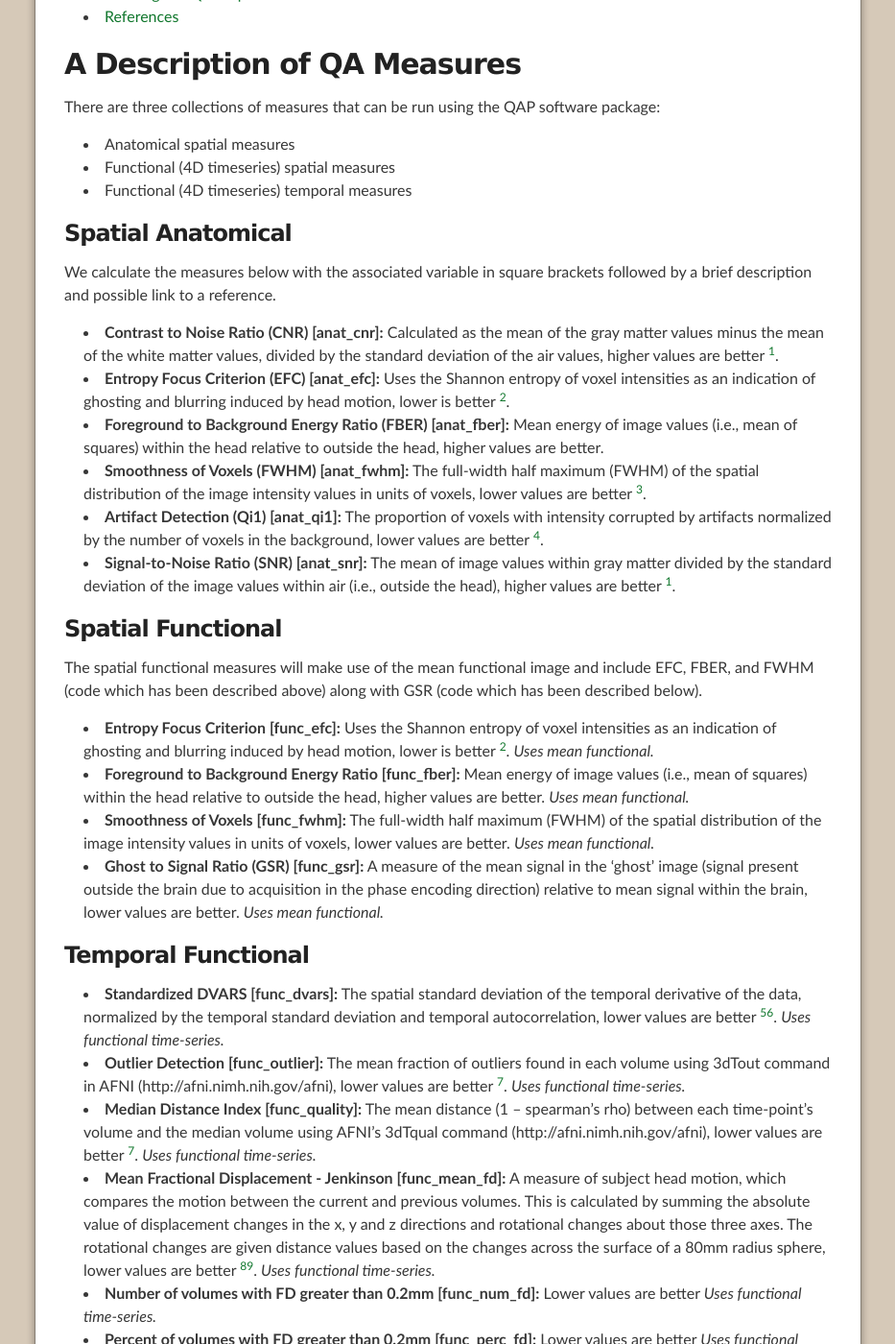
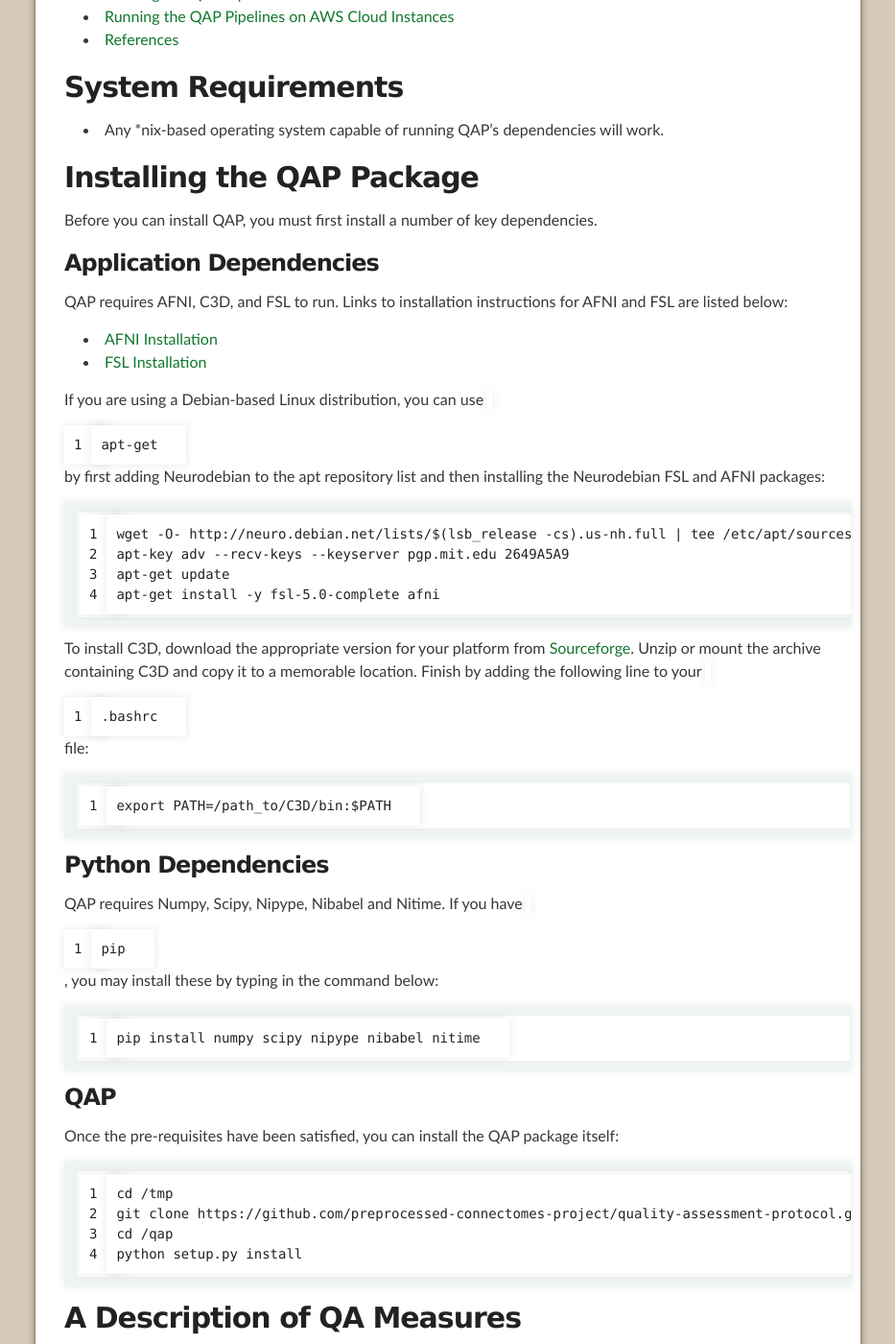
Before and after one commit to preprocessed-connectomes-project/quality-assessment-protocol, a Jekyll site: the page built from qap_documentation.md, in a window 1280 px wide and 1400 px high, scrolled down 442 px. Shown: the whole window at 96% size, without its empty margins (173-1106 px from the left). Built offline with Jekyll 4.4.1, drawn with Linux system fonts in a browser that asks for light colours; some of the changed text lies outside the part shown.

Commit message:
Updated installation instructions

```diff
--- a/qap_documentation.md
+++ b/qap_documentation.md
@@ -7,13 +7,55 @@ title: PCP Quality Assessment Protocol
 
 **Table of Contents**
 
+* [System Requirements](#system-requirements)
+* [Installing the QAP Package](#installing-the-qap-package)
 * [A Description of QA Measures](#a-description-of-qa-measures)
 * [Pipeline Configuration YAML Files](#pipeline-configuration-yaml-files)
 * [Subject List YAML Files](#subject-list-yaml-files)
-* [Installing the QAP Package](#installing-the-qap-package)
 * [Running the QAP Pipelines](#running-the-qap-pipelines)
 * [Running the QAP Pipelines on AWS Cloud Instances](#running-the-qap-pipelines-on-aws-amazon-cloud-instances)
 * [References](#references)
+
+## System Requirements
+
+* Any *nix-based operating system capable of running QAP's dependencies will work.
+
+## Installing the QAP Package
+
+Before you can install QAP, you must first install a number of key dependencies.
+
+### Application Dependencies
+
+QAP requires AFNI, C3D, and FSL to run. Links to installation instructions for AFNI and FSL are listed below:
+
+* [AFNI Installation](#http://afni.nimh.nih.gov/pub/dist/HOWTO/howto/ht00_inst/html)
+* [FSL Installation](#http://fsl.fmrib.ox.ac.uk/fsl/fslwiki/FslInstallation)
+
+If you are using a Debian-based Linux distribution, you can use `apt-get` by first adding Neurodebian to the apt repository list and then installing the Neurodebian FSL and AFNI packages:
+
+    wget -O- http://neuro.debian.net/lists/$(lsb_release -cs).us-nh.full | tee /etc/apt/sources.list.d/neurodebian.sources.list
+    apt-key adv --recv-keys --keyserver pgp.mit.edu 2649A5A9
+    apt-get update
+    apt-get install -y fsl-5.0-complete afni
+
+To install C3D, download the appropriate version for your platform from [Sourceforge](#http://sourceforge.net/projects/c3d/).  Unzip or mount the archive containing C3D and copy it to a memorable location.  Finish by adding the following line to your `.bashrc` file:
+
+    export PATH=/path_to/C3D/bin:$PATH
+
+### Python Dependencies
+
+QAP requires Numpy, Scipy, Nipype, Nibabel and Nitime.  If you have `pip`, you may install these by typing in the command below:
+
+    pip install numpy scipy nipype nibabel nitime
+
+### QAP
+
+Once the pre-requisites have been satisfied, you can install the QAP package itself:
+
+    cd /tmp
+    git clone https://github.com/preprocessed-connectomes-project/quality-assessment-protocol.git qap
+    cd /qap
+    python setup.py install
 
 ## A Description of QA Measures
 
@@ -25,8 +67,6 @@ There are three collections of measures that can be run using the QAP software p
 
 ### Spatial Anatomical
 
-We calculate the measures below with the associated variable in square brackets followed by a brief description and possible link to a reference.
-
 * **Contrast to Noise Ratio (CNR) [anat_cnr]:** Calculated as the mean of the gray matter values minus the mean of the white matter values, divided by the standard deviation of the air values, higher values are better [^1].
 * **Entropy Focus Criterion (EFC) [anat_efc]:** Uses the Shannon entropy of voxel intensities as an indication of ghosting and blurring induced by head motion, lower is better [^2].
 * **Foreground to Background Energy Ratio (FBER) [anat_fber]:** Mean energy of image values (i.e., mean of squares) within the head relative to outside the head, higher values are better.
@@ -36,8 +76,6 @@ We calculate the measures below with the associated variable in square brackets
 
 ### Spatial Functional
 
-The spatial functional measures will make use of the mean functional image and include EFC, FBER, and FWHM (code which has been described above) along with GSR (code which has been described below).
-
 * **Entropy Focus Criterion [func_efc]:** Uses the Shannon entropy of voxel intensities as an indication of ghosting and blurring induced by head motion, lower is better [^2]. _Uses mean functional._
 * **Foreground to Background Energy Ratio [func_fber]:** Mean energy of image values (i.e., mean of squares) within the head relative to outside the head, higher values are better. _Uses mean functional._
 * **Smoothness of Voxels [func_fwhm]:** The full-width half maximum (FWHM) of the spatial distribution of the image intensity values in units of voxels, lower values are better. _Uses mean functional._
@@ -46,7 +84,7 @@ The spatial functional measures will make use of the mean functional image and i
 ### Temporal Functional
 
 * **Standardized DVARS [func_dvars]:** The spatial standard deviation of the temporal derivative of the data, normalized by the temporal standard deviation and temporal autocorrelation, lower values are better [^5][^6]. _Uses functional time-series._
-* **Outlier Detection [func_outlier]:** The mean fraction of outliers found in each volume using 3dTout command in AFNI (http://afni.nimh.nih.gov/afni), lower values are better [^7]. _Uses functional time-series._
+* **Outlier Detection [func_outlier]:** The mean fraction of outliers found in each volume using the [3dTout](http://afni.nimh.nih.gov/pub/dist/doc/program_help/3dToutcount.html) command from [AFNI](http://afni.nimh.nih.gov/afni), lower values are better [^7]. _Uses functional time-series._
 * **Median Distance Index [func_quality]:** The mean distance (1 – spearman’s rho) between each time-point's volume and the median volume using AFNI’s 3dTqual command (http://afni.nimh.nih.gov/afni), lower values are better [^7]. _Uses functional time-series._
 * **Mean Fractional Displacement - Jenkinson [func_mean_fd]:** A measure of subject head motion, which compares the motion between the current and previous volumes. This is calculated by summing the absolute value of displacement changes in the x, y and z directions and rotational changes about those three axes. The rotational changes are given distance values based on the changes across the surface of a 80mm radius sphere, lower values are better [^8][^10]. _Uses functional time-series._
 * **Number of volumes with FD greater than 0.2mm [func_num_fd]:** Lower values are better _Uses functional time-series._
@@ -145,23 +183,6 @@ in the QAP head mask workflow, we also mask the background immediately in front
 
 Note that these are complete lists- obviously, not all intermediary files are required if you choose to provide them. For example, if you provide the skull-stripped *anatomical_brain*, then *anatomical_reorient* would not be necessary, and the pipeline will skip all steps before skull-stripping. Alternatively, if you do not have the *functional_brain_mask* for either of the functional pipelines, providing the *func_motion_correct* file will allow the pipeline to create it for you. Having none of these will simply cause the pipeline to take in the original *functional_scan* and produce all of these files on its own.
 
-## Installing the QAP Package
-
-*** IN PROGRESS ***
-*** this may change with either a script that does this for the user, or having the distutils part of the package find some of the packages for you ***
-
-[prerequisites- Nipype, certain version of C3D, FSL, AFNI, Python-nitime]
-
-C3D
-
-Python-nitime
-
-> apt-get install python-nitime
-
-Once the pre-requisites have been satisfied, you can go ahead and install the QAP package itself. Enter the QAP project directory and run:
-
-> python setup.py install
-
 ## Running the QAP Pipelines
 
 There is a launch script for each of these measures, with each one featuring a similar interface. The Python-friendly YAML file format is used for the input subject list and pipeline configuration files. You can use these scripts from the command line, from within iPython, or with AWS Cloud instances. After installing the QAP software package, these scripts can be run from any directory:
@@ -172,7 +193,7 @@ There is a launch script for each of these measures, with each one featuring a s
 
 For command-line runs:
 
-> qap_anatomical_spatial.py --sublist {path to subject list YAML file} {path to pipeline configuration YAML file}
+    qap_anatomical_spatial.py --sublist {path to subject list YAML file} {path to pipeline configuration YAML file}
 
 Executing either of the scripts with only the *-h* flag will produce a short help manual listing the command line arguments.
 
```
